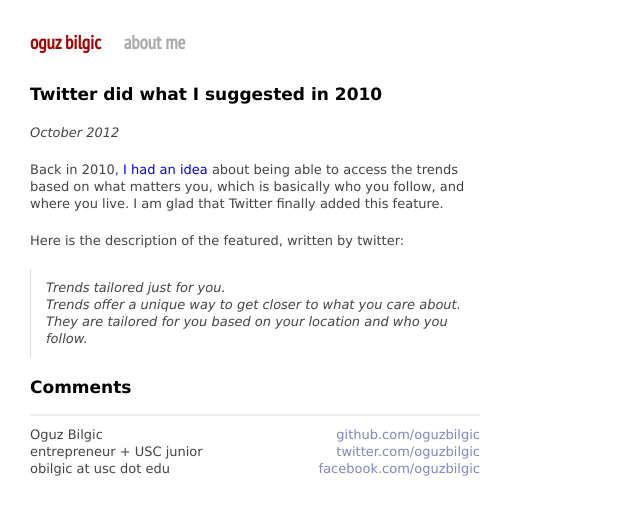
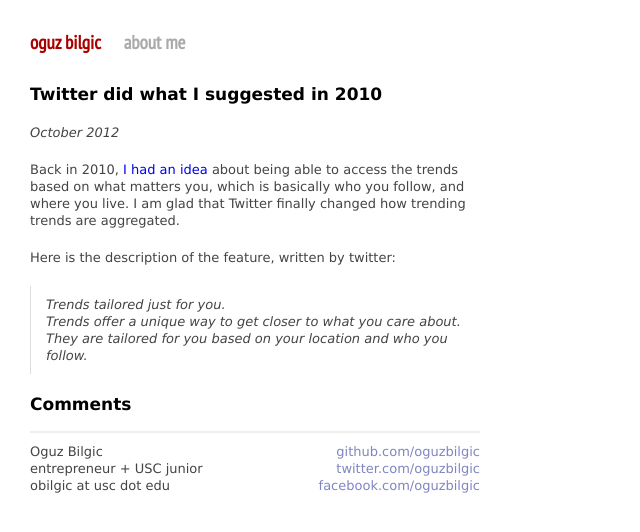
Before and after one commit to oguzbilgic/oguzbilgic.github.com, a Jekyll site: the page built from _posts/2012-10-21-tailored-trends.md, in a window 1280 px wide. Shown: the top 532 px of the page, without its empty margins (0-640 px from the left). Built offline with Jekyll 4.4.1, drawn with Linux system fonts in a browser that asks for light colours; Markdown is read by kramdown in place of the engine named in the settings; comment, search, counter and statistics services are not loaded.

Commit message:
Update _posts/2012-10-21-tailored-trends.md

```diff
--- a/_posts/2012-10-21-tailored-trends.md
+++ b/_posts/2012-10-21-tailored-trends.md
@@ -11,9 +11,9 @@
 Back in 2010, [I had an idea](/Trends-I-Care.html) about being able
 to access the trends based on what matters you, which is basically
 who you follow, and where you live. I am glad that Twitter finally
-added this feature.
+changed how trending trends are aggregated.
 
-Here is the description of the featured, written by twitter:
+Here is the description of the feature, written by twitter:
 
 > Trends tailored just for you.
 >
```
